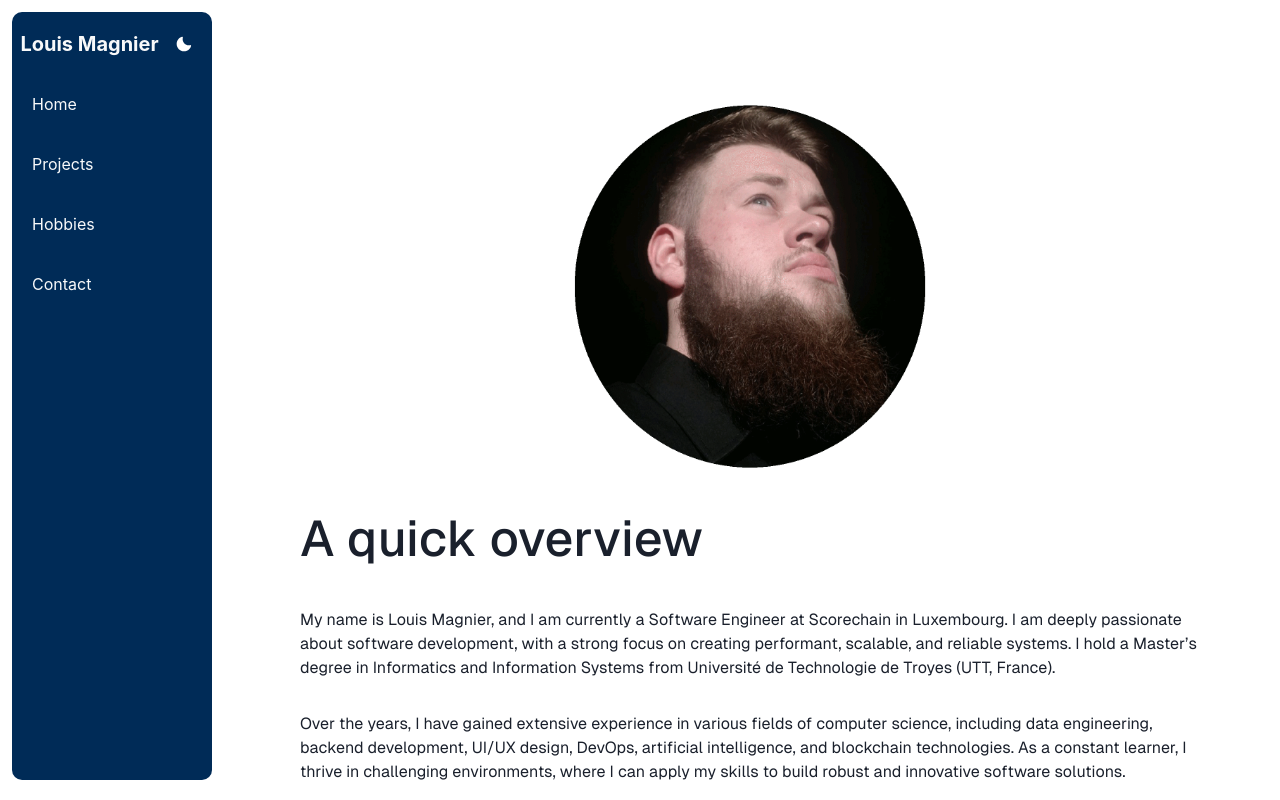
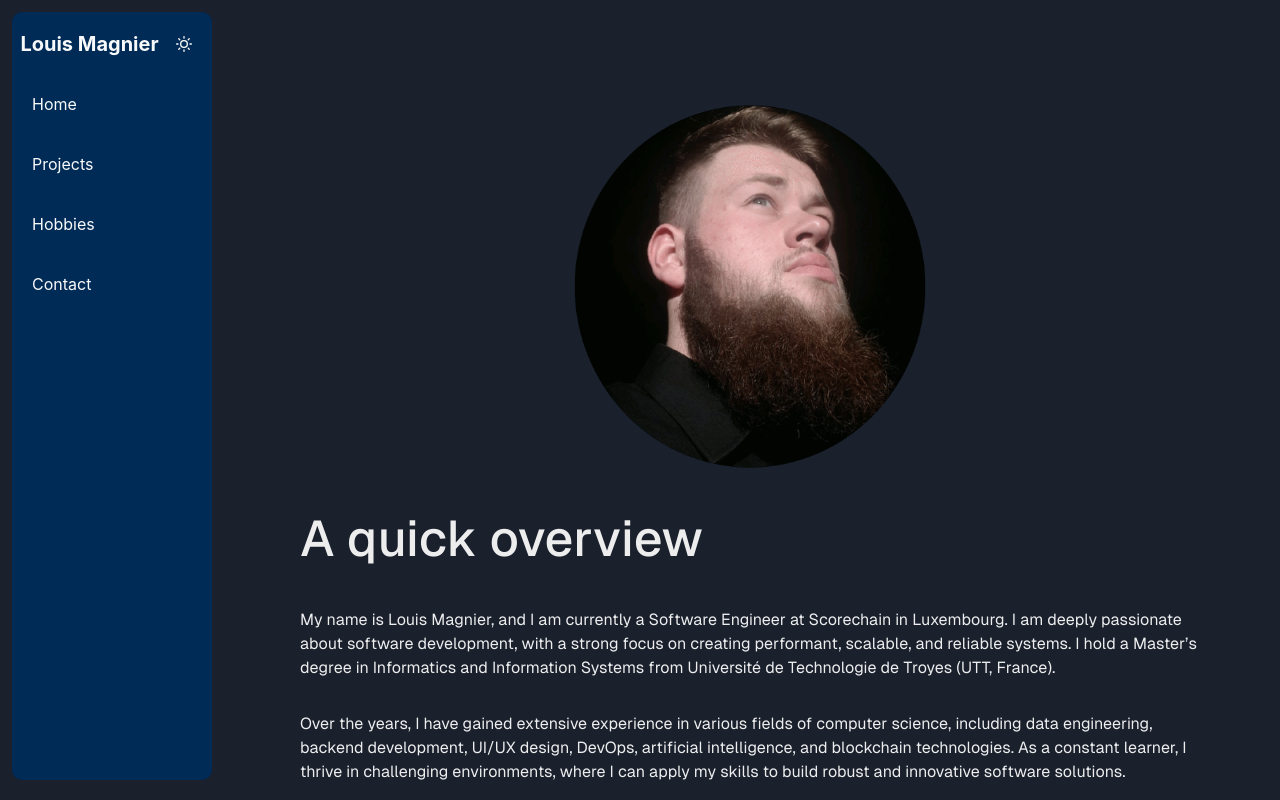
Before and after one commit to vallhallalm/nextjs_vitrine_website, a Next.js app: page / in a window 1280 px wide. Shown: the top 800 px of the page. Built offline with nearby package versions, Linux system fonts and the light colour scheme.

Commit message:
Properly import the theme object to make user system theme detection

```diff
--- a/src/app/layout.tsx
+++ b/src/app/layout.tsx
@@ -4,6 +4,7 @@ import "./globals.css";
 import { Box, ChakraProvider } from "@chakra-ui/react";
 import Sidebar from "../components/sidebar";
 import { useMemo } from "react";
+import theme from "../theme/theme";
 
 const geistSans = localFont({
   src: "./fonts/GeistVF.woff",
@@ -32,7 +33,7 @@ export default function RootLayout({
   return (
     <html lang="en">
       <body className={`${geistSans.variable} ${geistMono.variable}`}>
-        <ChakraProvider>
+        <ChakraProvider theme={theme}>
           <Box sx={{ direction: "row" }}>
             <Box pl={{ base: "5px", md: "220px" }}>
               {children}
--- a/src/theme/theme.ts
+++ b/src/theme/theme.ts
@@ -1,16 +1,11 @@
-// src/theme.ts
+"use client";
 import { extendTheme } from "@chakra-ui/react";
 
-const theme = async () => {
-  "use server";
-  return Promise.resolve(
-    extendTheme({
-      config: {
-        initialColorMode: "dark",
-        useSystemColorMode: true,
-      },
-    })
-  );
-};
+const theme = extendTheme({
+  config: {
+    initialColorMode: "dark",
+    useSystemColorMode: true,
+  },
+});
 
 export default theme;
```
